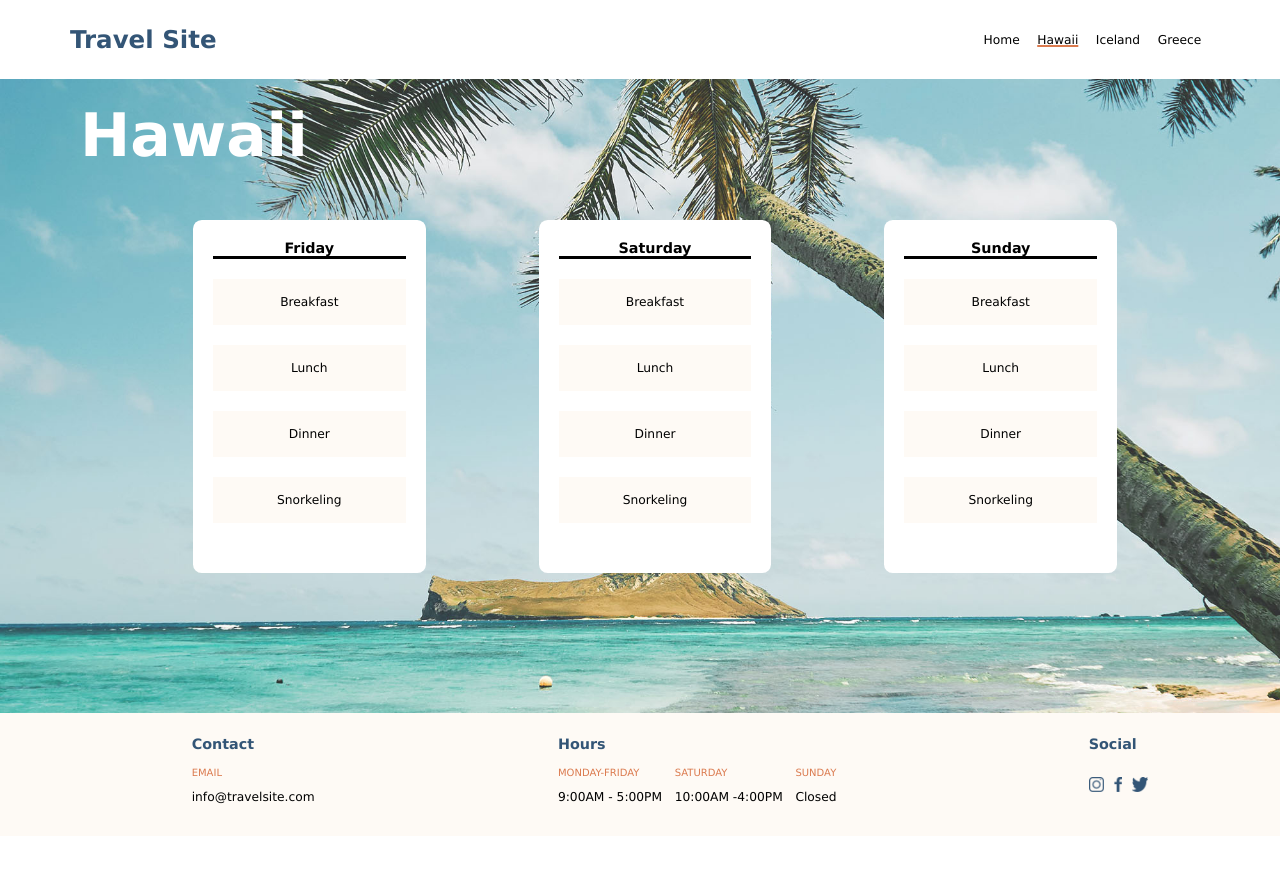
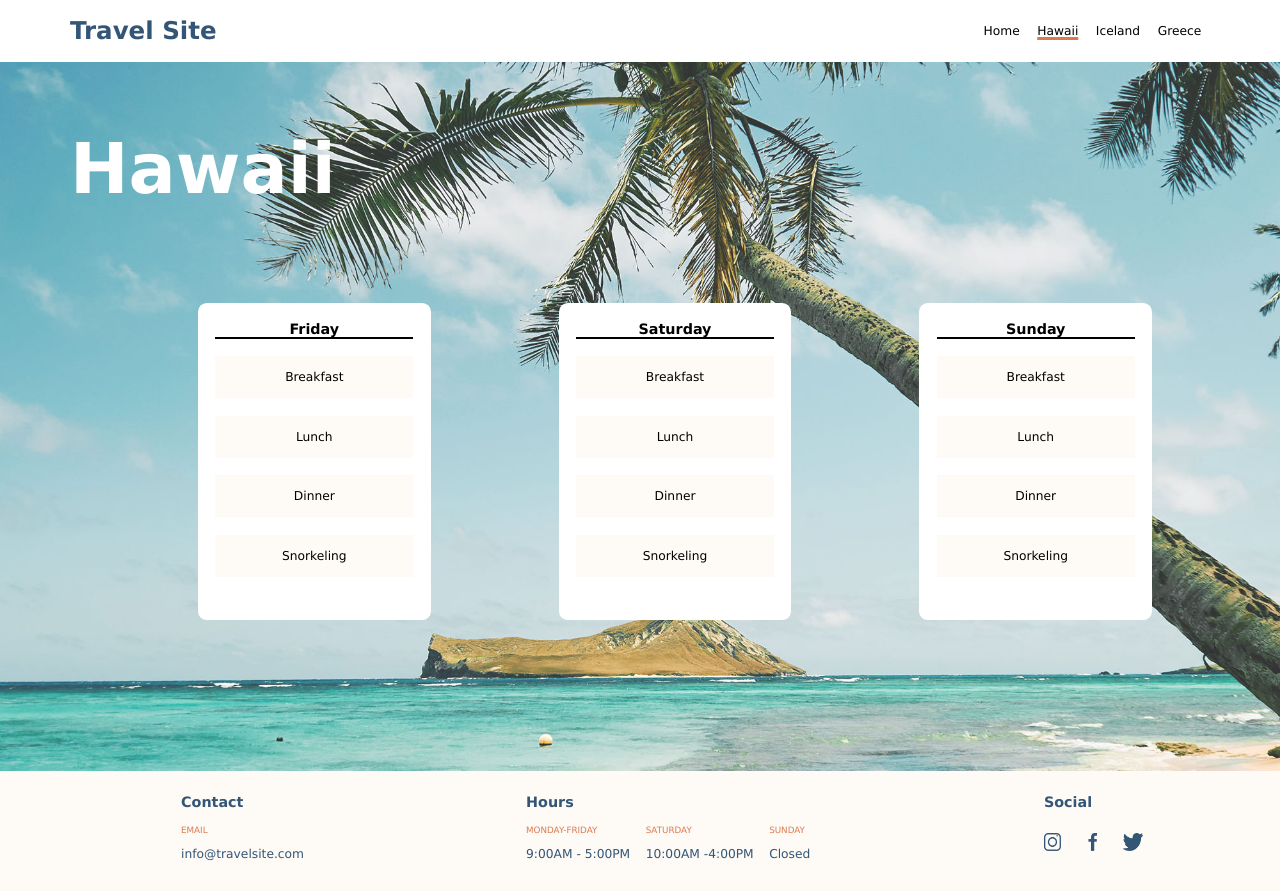
Before and after one commit to Arya-Chandran/travel-site, a plain HTML site: page pages/hawaii.html in a window 1280 px wide. Before the commit the page ends 836 px from the top, so only its background shows below. Drawn offline with Linux system fonts and the light colour scheme.

Commit message:
Final Commit

```diff
--- a/pages/hawaii.html
+++ b/pages/hawaii.html
@@ -55,27 +55,26 @@
         </div>
     </section>
 
-
     <footer class="page-footer">
       <div class="page-footer__wrapper">
         <div>
           <h3 class="page-footer__title">Contact</h3>
-                 <p class="heading">email</p>
-                 <p>info@travelsite.com</p>
+          <p class="footer-subtitle">email</p>
+          <p class="footer-content">info@travelsite.com</p>
         </div>
         <div>
           <h3 class="page-footer__title">Hours</h3>
           <div class="business-hours-info">
-                      <p class="heading">monday-friday</p>
-                      <p>9:00AM - 5:00PM</p>
+            <p class="footer-subtitle">monday-friday</p>
+            <p class="footer-content">9:00AM - 5:00PM</p>
           </div>
           <div class="business-hours-info">
-                      <p class="heading">saturday</p>
-                      <p>10:00AM -4:00PM</p>
+            <p class="footer-subtitle">saturday</p>
+            <p class="footer-content">10:00AM -4:00PM</p>
           </div>
           <div class="business-hours-info">
-                      <p class="heading">sunday</p>
-                      <p>Closed</p>
+            <p class="footer-subtitle">sunday</p>
+            <p class="footer-content">Closed</p>
           </div>
         </div>
         <div>
--- a/scss/destinations.scss
+++ b/scss/destinations.scss
@@ -1,20 +1,13 @@
-@use "./partials/global";
+@use "./partials/global" as *;
 
-$primary-color: #ffffff;
-$secondary-color: #fefaf5;
-$wordmark-color: #335576;
-$active-color: #db7a4e;
-$default-color: black;
 
 .landing-header {
-  padding:50px;
-  padding-left:80px;
+  padding-left:5rem;
   min-height: 50.938rem;
-  max-height: 50.938rem;
+  max-height: 70.938rem;
   background-position: center;
   background-size: cover;
   background-repeat: no-repeat;
-  position: relative;
 
   &--destination-one{
     background-image: url(../assets/images/hawaii.jpg);
@@ -28,7 +21,8 @@ $default-color: black;
 
   &__title {
     color: $primary-color;
-    font-size: 60px;
+    font-size: 5rem;
+    padding-top:5rem;
   }
 
   &__wrapper {
@@ -37,10 +31,11 @@ $default-color: black;
     display: flex;
     justify-content: space-evenly;
     align-items: center;
+    padding-top:2.5rem;
   }
 
   &__card {
-    padding-bottom: 30px;
+    padding-bottom: 1.875rem;
     min-width: 16.625rem;
     max-width: 21.875rem;
     min-height: 22.5rem;
@@ -51,14 +46,14 @@ $default-color: black;
   }
   &__activity-day {
     color: $default-color;
-    border-bottom: 3px solid $default-color;
-    margin: 20px;
+    border-bottom: 0.188rem solid $default-color;
+    margin: 1.25rem;
   }
   &__activity-lists {
     padding: 0;
     & li {
-      margin: 20px;
-      padding: 16px 0;
+      margin: 1.25rem;
+      padding: 1rem 0;
       background-color: $secondary-color;
       list-style-type: none;
     }
--- a/scss/main.scss
+++ b/scss/main.scss
@@ -1,15 +1,10 @@
-@use "./partials/global";
+@use "./partials/global" as *;
 
-$primary-color: #ffffff;
-$secondary-color: #fefaf5;
-$wordmark-color: #335576;
-$active-color: #db7a4e;
-$default-color: black;
 
 .container {
   background-color: $secondary-color;
   padding: 0.625rem;
-  padding-left: 80px;
+  padding-left: 5rem;
 
   &__wrapper {
     max-width: 1280px;
@@ -27,11 +22,11 @@ $default-color: black;
 
   &__title {
     color: $wordmark-color;
-    font-size: 35px;
+    font-size: 2.188rem;
   }
 
   &__description {
-    word-spacing: -2px;
+    word-spacing: -0.125rem;
     color: $wordmark-color;
   }
 
@@ -42,11 +37,7 @@ $default-color: black;
 
   &__img {
     max-width: 100%;
-    padding-top: 8.125rem;
-    padding-left: 20px;
-    padding-right: 20px;
-    padding-bottom: 60px;
-
+    padding: 8.125rem 1.25rem 3.75rem;
   }
 }
 
@@ -54,15 +45,17 @@ $default-color: black;
   background: $active-color;
   color: $primary-color;
   padding: 0.625rem 2.5rem;
-  border-radius: 500px;
+  border-radius: 31.25rem;
   text-decoration: none;
-  margin-top: 20px;
+  margin-top: 1.25rem;
 }
 
 .destinations-container {
   background-color: $primary-color;
-  padding: 0.625rem;
-  padding-left: 80px;
+  padding-right: 0.625rem;
+  padding-top:1.25rem;
+  padding-bottom:3.75rem;
+  padding-left: 5rem;
   &__title {
     color: $wordmark-color;
   }
@@ -76,16 +69,16 @@ $default-color: black;
 
 .destination {
   width: 25%;
-  margin: 20px;
-  border-radius: 5px;
+  margin: 1.25rem;
+  border-radius: 0.313rem;
   border: 1px solid rgba(0, 0, 0, 0.2);
   box-shadow: 0px 4px 4px rgba(0, 0, 0, 0.2);
   position: relative;
   &__name {
     color: $primary-color;
     position: absolute;
-    bottom: 8px;
-    right: 16px;
+    bottom: 0.5rem;
+    right: 1rem;
   }
   &__img {
     max-width: 100%;
--- a/scss/partials/_global.scss
+++ b/scss/partials/_global.scss
@@ -7,7 +7,7 @@ body {
   font-family: Verdana;
   margin: 0;
   padding: 0;
-  font-size: 0.875rem;
+  font-size:0.875rem;
 }
 
 $primary-color: #ffffff;
@@ -19,13 +19,13 @@ $default-color: black;
 .page-header {
   background-color: $primary-color;
   color: $default-color;
-  padding: 0.625rem 5rem;
+  padding: 0 5rem;
   position: fixed;
-  top:0;
-  width:100%;
-  z-index:10;
+  top: 0;
+  width: 100%;
+  z-index: 10;
   &__wrapper {
-    max-width:1280px;
+    max-width: 1280px;
     margin: 0 auto;
     display: flex;
     justify-content: space-between;
@@ -36,17 +36,17 @@ $default-color: black;
     color: $wordmark-color;
   }
 
-  &--link{
+  &--link {
     text-decoration: none;
-    }
+  }
 }
 
 .primary-nav {
   display: flex;
   & li {
     list-style-type: none;
-    &:hover {
-      text-decoration: 0.125rem underline;
+       &:hover {
+      text-decoration: 0.225rem underline;
     }
   }
   &__link {
@@ -55,8 +55,7 @@ $default-color: black;
     text-decoration: none;
     list-style-type: none;
     &--highlight {
-      text-decoration: 0.125rem underline $active-color;
-
+      text-decoration: 0.225rem underline $active-color;
     }
   }
 }
@@ -65,30 +64,34 @@ $default-color: black;
   background-color: $secondary-color;
   padding-top: 0.625rem;
   padding-left: 5rem;
-  padding-bottom: 20px;
+  padding-bottom: 1.25rem;
   &__wrapper {
     max-width: 1280px;
     margin: 0 auto;
     display: flex;
     justify-content: space-around;
-
   }
   &__title {
     color: $wordmark-color;
+    font-weight:600;
   }
 }
 
-.heading {
+.footer-subtitle {
   color: $active-color;
   text-transform: uppercase;
   margin: 0;
-  font-size: 10px;
+  font-size: 0.625rem;
+}
+.footer-content{
+  color:$wordmark-color;
+  font-weight: 400;
 }
 
 .business-hours-info {
   display: inline-block;
   vertical-align: top;
-  padding-right: 0.625rem;
+  padding-right: 0.825rem;
 }
 
 .footer-image {
@@ -97,9 +100,8 @@ $default-color: black;
 }
 
 .image-icon {
-  padding:10px 10px 10px 0;
-  // padding: 0.625rem 0.625rem 0.625rem 0;
+  padding: 0.625rem 0.625rem 0.625rem 0;
   width: auto;
   height: 2.5rem;
-
+  margin-right:1.25rem;;
 }
```
Also changed, not shown: index.html (+9 -9 lines), pages/greece.html (+8 -10 lines), pages/iceland.html (+8 -8 lines), scss/destinations.css, scss/main.css, 2 other files. Lines whose indentation alone changed are shown as unchanged.
